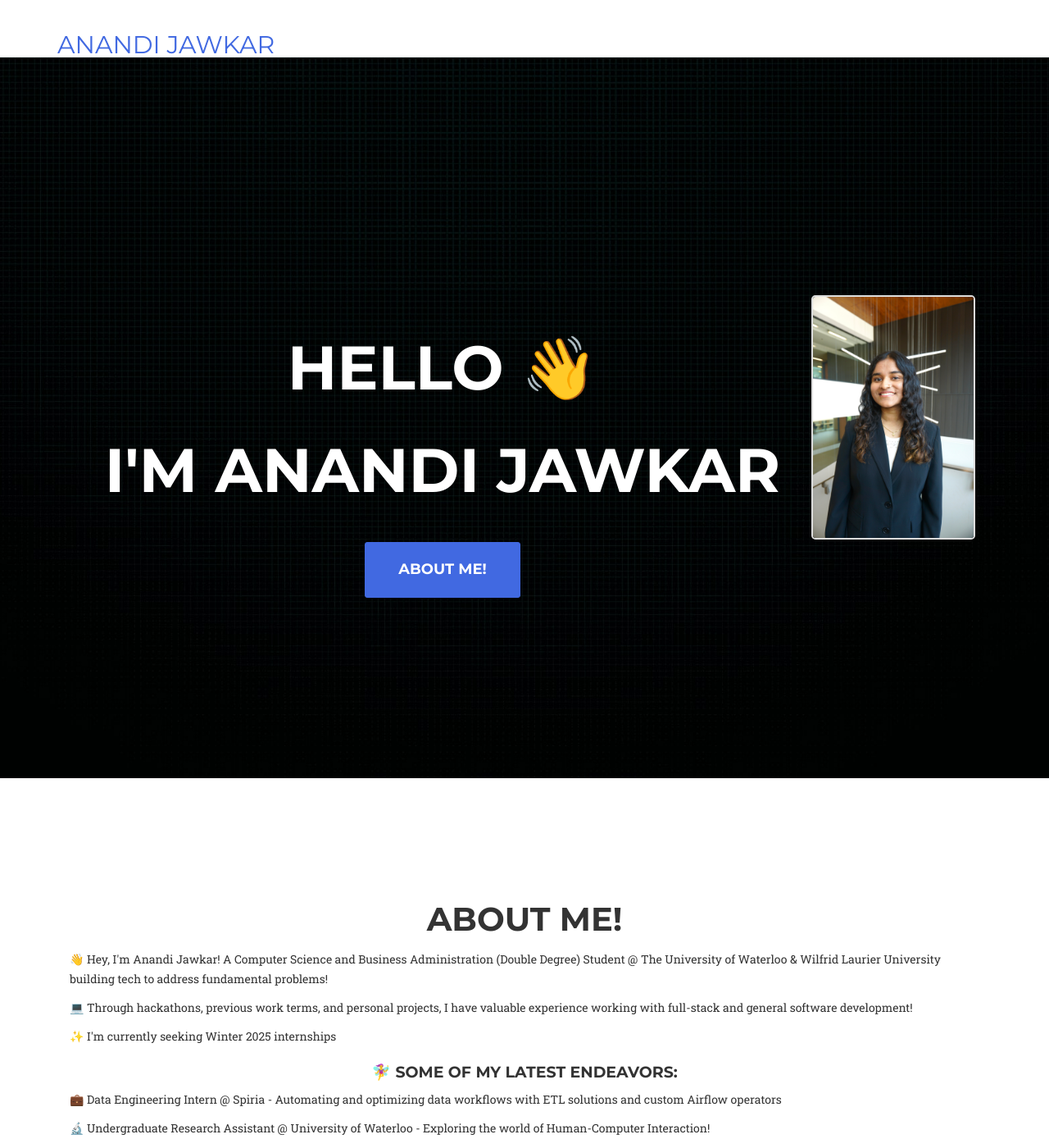
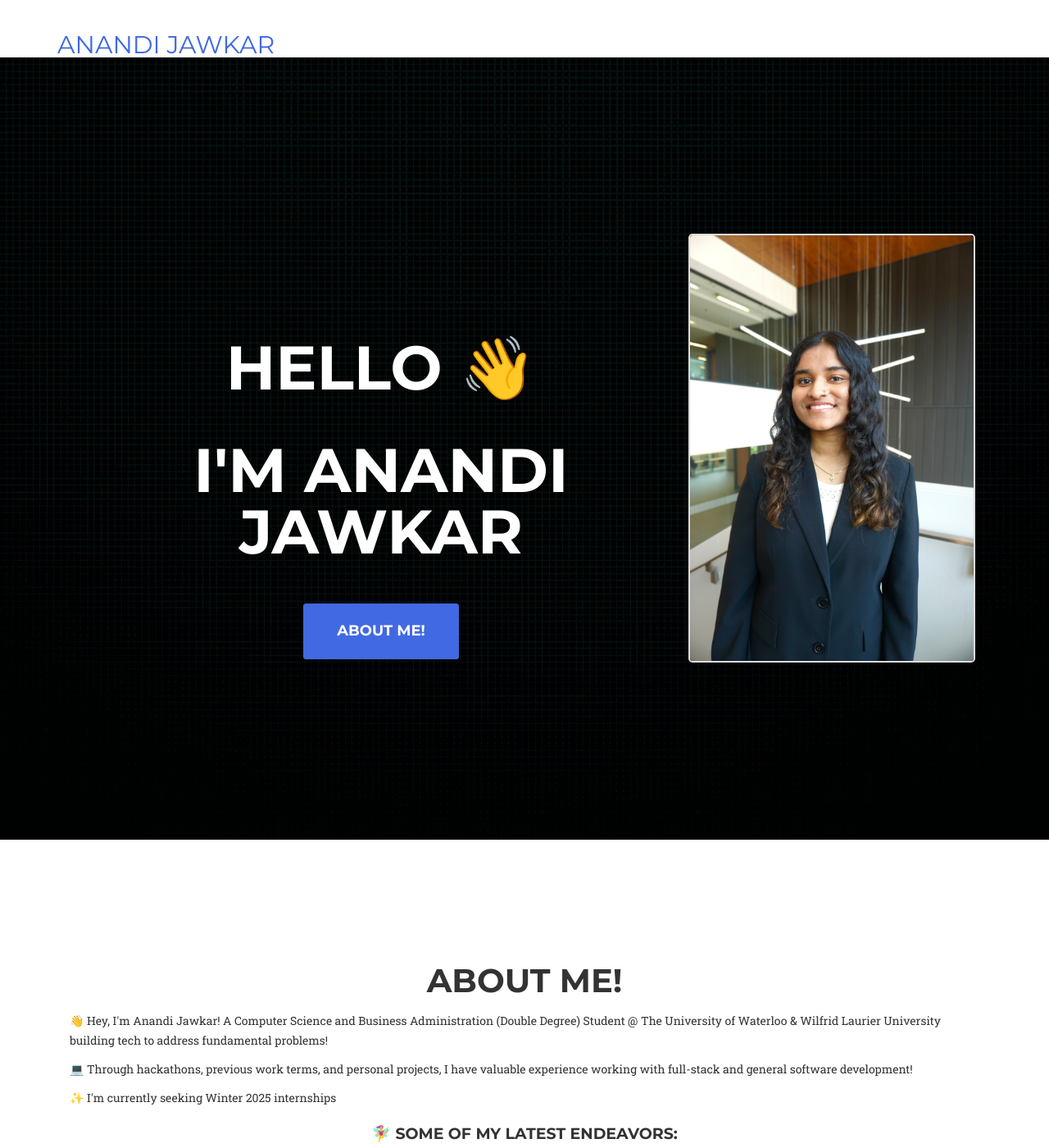
Before and after one commit to anandijawkar/aj, a Jekyll site: the page built from index.html, in a window 1280 px wide and 1400 px high. Shown: the whole window at 82% size. Built offline with Jekyll 4.4.1, drawn with Linux system fonts in a browser that asks for light colours; nearby versions of some CDN libraries; some web fonts are replaced; library files that are not in the unit come from our copies.

Commit message:
Update header.html

```diff
--- a/_includes/header.html
+++ b/_includes/header.html
@@ -69,7 +69,7 @@
         flex: 1;
     }
     .intro-image img {
-        width: 200px; /* Set the desired fixed width */
+        width: 350px; /* Set the desired fixed width */
         max-width: 100%;
         height: auto;
         border: 2px solid #ddd;
```
